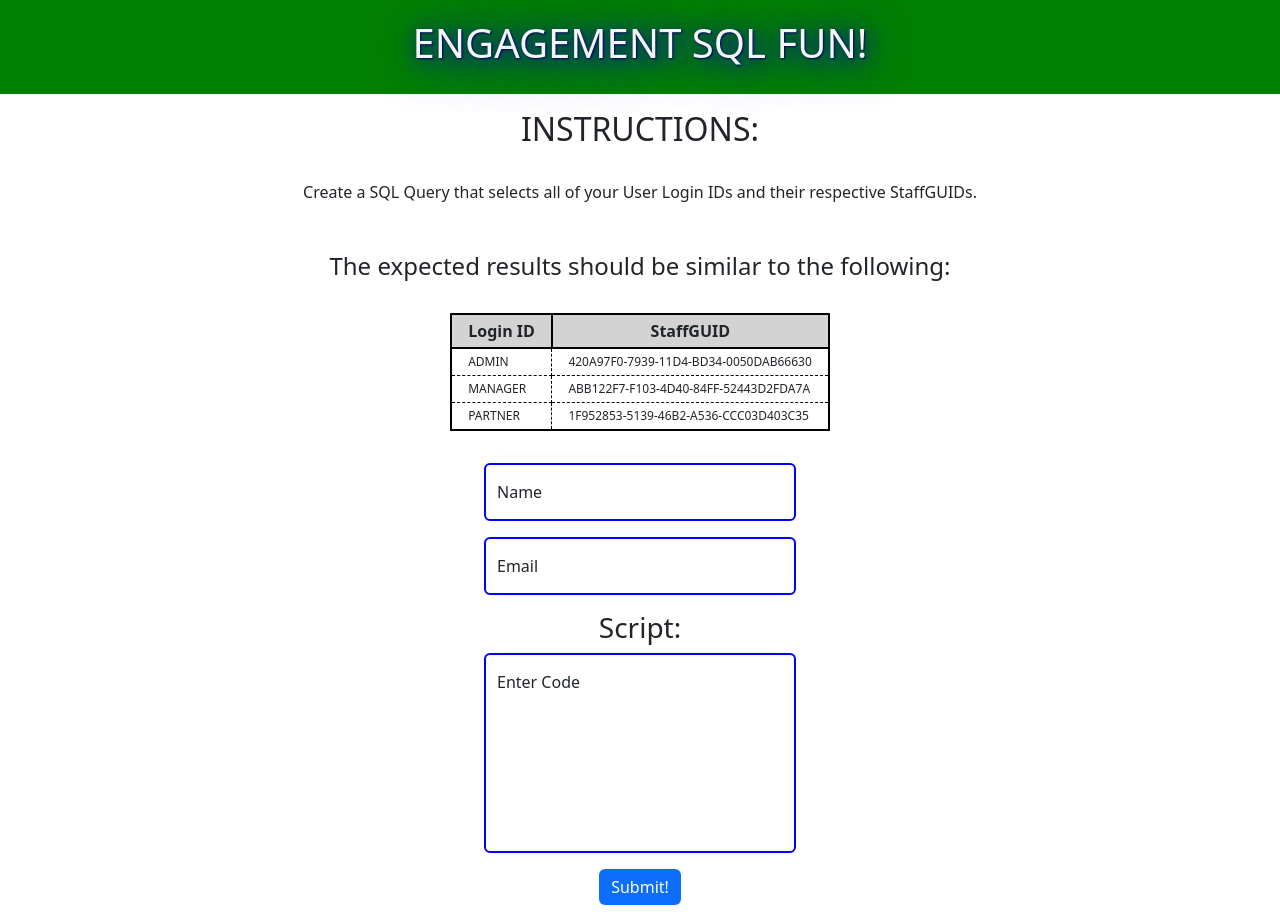
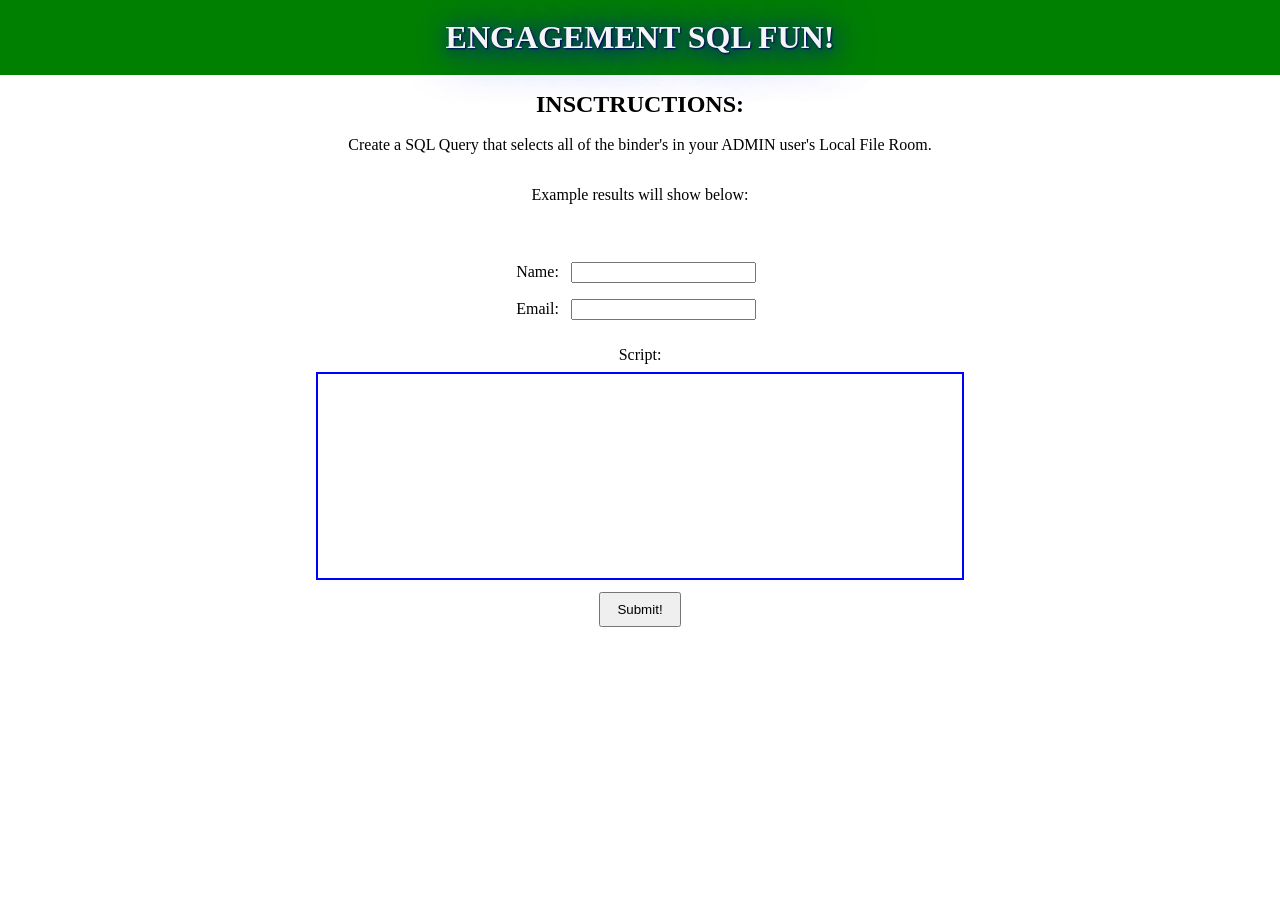
Before and after one commit to hgrunt54/EngSQLFun, a Vue app: page / in a window 1280 px wide. After the commit the page ends 800 px from the top, so only its background shows below. Built offline with nearby package versions, Linux system fonts and the light colour scheme.

Commit message:
Minor Update

```diff
--- a/index.html
+++ b/index.html
@@ -1,15 +1,13 @@
 <!DOCTYPE html>
 <html lang="en">
-<head>
+  <head>
     <meta charset="UTF-8">
     <link rel="icon" href="/favicon.ico">
     <meta name="viewport" content="width=device-width, initial-scale=1.0">
-    <link href="https://cdn.jsdelivr.net/npm/bootstrap@5.3.0-alpha1/dist/css/bootstrap.min.css" rel="stylesheet" integrity="sha384-GLhlTQ8iRABdZLl6O3oVMWSktQOp6b7In1Zl3/Jr59b6EGGoI1aFkw7cmDA6j6gD" crossorigin="anonymous">
-    <title>Engagement SQL Fun</title>
-</head>
-<body>
+    <title>Vite App</title>
+  </head>
+  <body>
     <div id="app"></div>
     <script type="module" src="/src/main.ts"></script>
-    <script src="https://cdn.jsdelivr.net/npm/bootstrap@5.3.0-alpha1/dist/js/bootstrap.bundle.min.js" integrity="sha384-w76AqPfDkMBDXo30jS1Sgez6pr3x5MlQ1ZAGC+nuZB+EYdgRZgiwxhTBTkF7CXvN" crossorigin="anonymous"></script>
-</body>
+  </body>
 </html>
--- a/src/App.vue
+++ b/src/App.vue
@@ -19,7 +19,6 @@
         margin: 0 auto;
         text-align: center;
         border: 3px solid green;
-        background-color: green;
     }
     .query {
         margin: 0 auto;
--- a/src/components/Expectation.vue
+++ b/src/components/Expectation.vue
@@ -1,25 +1,8 @@
 <template>
     <section>
-        <h4>The expected results should be similar to the following:</h4>
+        <p>Example results will show below:</p>
         <br />
-        <table>
-            <tr>
-                <th class="tha">Login ID</th>
-                <th>StaffGUID</th>
-            </tr>
-            <tr>
-                <td>ADMIN</td>
-                <td>420A97F0-7939-11D4-BD34-0050DAB66630</td>
-            </tr>
-            <tr>
-                <td>MANAGER</td>
-                <td>ABB122F7-F103-4D40-84FF-52443D2FDA7A</td>
-            </tr>
-            <tr>
-                <td>PARTNER</td>
-                <td>1F952853-5139-46B2-A536-CCC03D403C35</td>
-            </tr>
-        </table>
+
     </section>
 </template>
 
@@ -33,18 +16,18 @@
     }
     table {
         margin: 0 auto;
-        border: 2px solid black;
+        border-style: solid;
         border-collapse: collapse;
     }
     th {
         padding: .25rem 1rem .25rem 1rem;
-        border: 2px solid black;
+        border: solid;
         background-color: lightgray;
         font-size: 1rem;
         text-align: center;
     }
     td {
-        border: 1px dashed black;
+        border-style: dashed;
         padding: .25rem 1rem .25rem 1rem;
         font-size: .75rem;
         text-align: left;
--- a/src/components/Query.vue
+++ b/src/components/Query.vue
@@ -1,7 +1,7 @@
 <template>
     <section>
-        <h2>INSTRUCTIONS:</h2><br />
-        <p>Create a SQL Query that selects all of your User Login IDs and their respective StaffGUIDs.</p>
+        <h2>INSCTRUCTIONS:</h2><br />
+        <p>Create a SQL Query that selects all of the binder's in your ADMIN user's Local File Room.</p>
     </section>
 </template>
 
--- a/src/components/User_Input.vue
+++ b/src/components/User_Input.vue
@@ -1,23 +1,13 @@
 <template>
     <section>
-        <form id="input-form" class="form" action="https://formsubmit.co/3fb13f7c8487de7f4a7b25ac78add79b" method="POST">
-            <input type="hidden" name="_subject" value="WK SQL Fun!">
-            <input type="hidden" name="_next" value="https://transcendent-lollipop-48951b.netlify.app/">
-            <div class="form-floating mb-3">
-                <input type="text" class="form-control" id="empName" name="Name" placeholder="Your Name Here" required />
-                <label for="empName">Name</label>
-            </div>
-            <div class="form-floating mb-3">
-                <input type="text" class="form-control" id="empEmail" name="Email" placeholder="Email Address" required />
-                <label  for="empEmail">Email </label>
-            </div>
-            <h3>Script:</h3>
-            <div class="form-floating mb-3">
-                <textarea class="form-control fc2" id="script" name="script" placeholder="Enter your SQL Code here!" style="height: 25vh;" required></textarea>
-                <label for="script">Enter Code</label>
-            </div>
-
-            <input class="btn btn-primary borderless" type="submit" value="Submit!" />
+        <form>
+            <label>Name: </label>
+            <input type="text" /><br />
+            <label>Email: </label>
+            <input type="text" /><br /><br />
+            <label>Script:</label><br />
+            <textarea></textarea><br />
+            <input type="submit" value="Submit!" />
         </form>
     </section>
 </template>
@@ -30,19 +20,18 @@
     section {
         margin-left: 15rem;
     }
-    input {
+    textarea {
+        margin-top: .5rem;
         border: 2px solid blue;
-    }
-    textarea {
-        border: 2px solid blue;
+        width: 50vw;
+        height: 25vh;
         resize: none;
     }
-    .form-floating {
-        margin: auto;
-        width: 25%;
+    input[type=text] {
+        margin: .5rem;
     }
-    .borderless {
-        border: none;
+    input[type=submit] {
+        margin-top: .5rem;
+        padding: .5rem 1rem .5rem 1rem;
     }
-
 </style>
```
